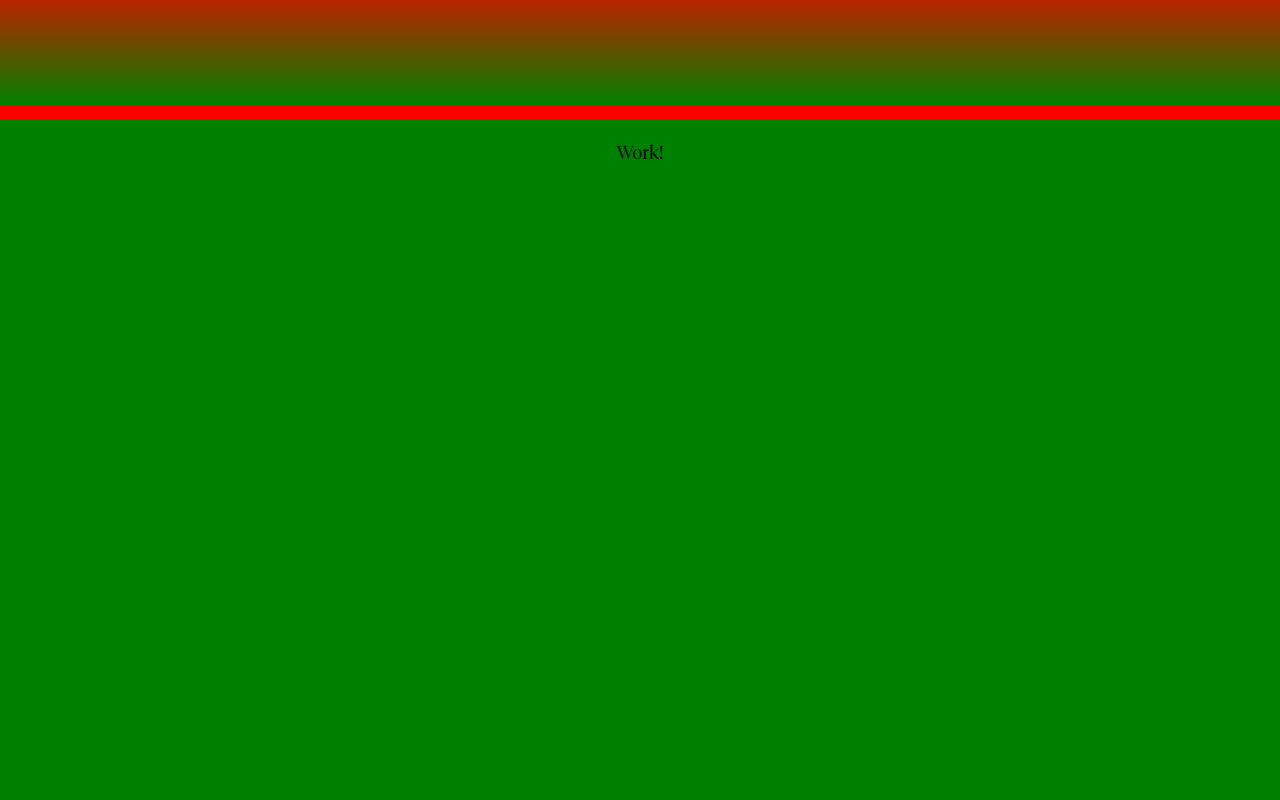
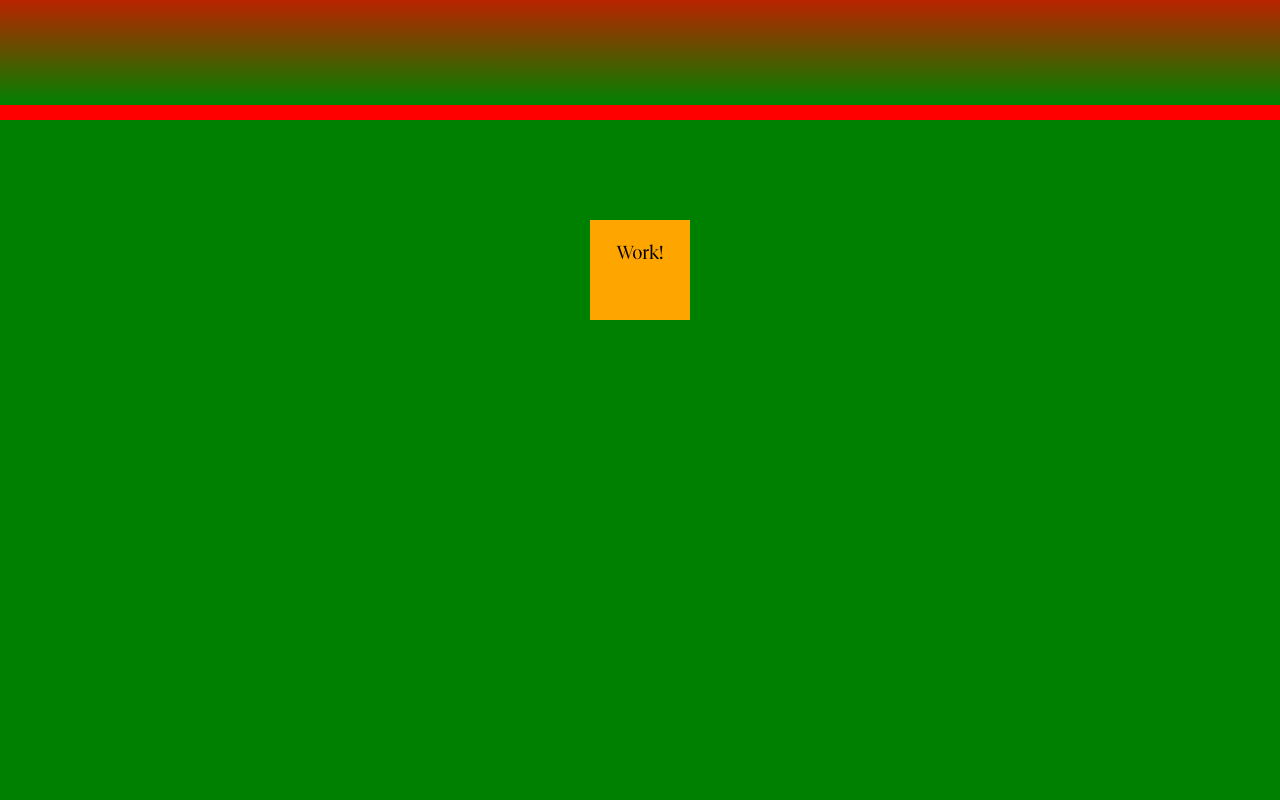
Before and after one commit to Chrisp-Swanch/personal-website, a React (Vite) app: page / in a window 1280 px wide. Shown: the part 680-1480 px from the top of the page. Built offline with nearby package versions, Linux system fonts and the light colour scheme.

Commit message:
sort of got the scrolling working

```diff
--- a/src/components/Work.tsx
+++ b/src/components/Work.tsx
@@ -3,9 +3,10 @@ function Work() {
     <>
       <section className="section-container__work">
         <div className="section-container__work__gradient"></div>
-        <div className="section-container__work__background" id="work"></div>
-        <div className="section-container__work__content">
-          <h1>Work!</h1>
+        <div className="section-container__work__background" id="work">
+          <div className="section-container__work__content">
+            <h1>Work!</h1>
+          </div>
         </div>
       </section>
     </>
--- a/src/styles/index.scss
+++ b/src/styles/index.scss
@@ -63,7 +63,7 @@ a {
   .section-container {
 
     &__about {
-      position: relative;
+      // position: relative;
       top: 0px;
       z-index: -4;
       display: flex;
@@ -73,7 +73,7 @@ a {
       height: 100vh;
 
       &__content {
-        position: absolute;
+        position: fixed;
       }
     }
 
@@ -83,7 +83,7 @@ a {
       position: relative;
       top: 0px;
       align-items: center;
-      z-index: -3;
+      z-index: -2;
       width: 100%;
       height: 100vh;
 
@@ -96,20 +96,29 @@ a {
       }
 
       &__background {
-        // position: sticky;
+        position: sticky;
+        display: flex;
+        justify-content: center;
         background-color: green;
         height: 100%;
         width: 100%;
       }
 
       &__content {
-        position: absolute;
+        position: sticky;
+        display: flex;
+        justify-content: center;
+        top: 0;
+        width: 100px;
+        height: 100px;
+        background-color: orange;
+        transform: translateY(100%);
       }
     }
 
     &__contact {
+      position: relative;
       display: flex;
-      position: sticky;
       z-index: -2;
       justify-content: center;
       background-color: yellow;
@@ -117,8 +126,8 @@ a {
       height: 100vh;
     }
 
-    &__content {
-        position: absolute;
-      }
+    // &__content {
+    //     position: fixed;
+    //   }
   }
 }
```
